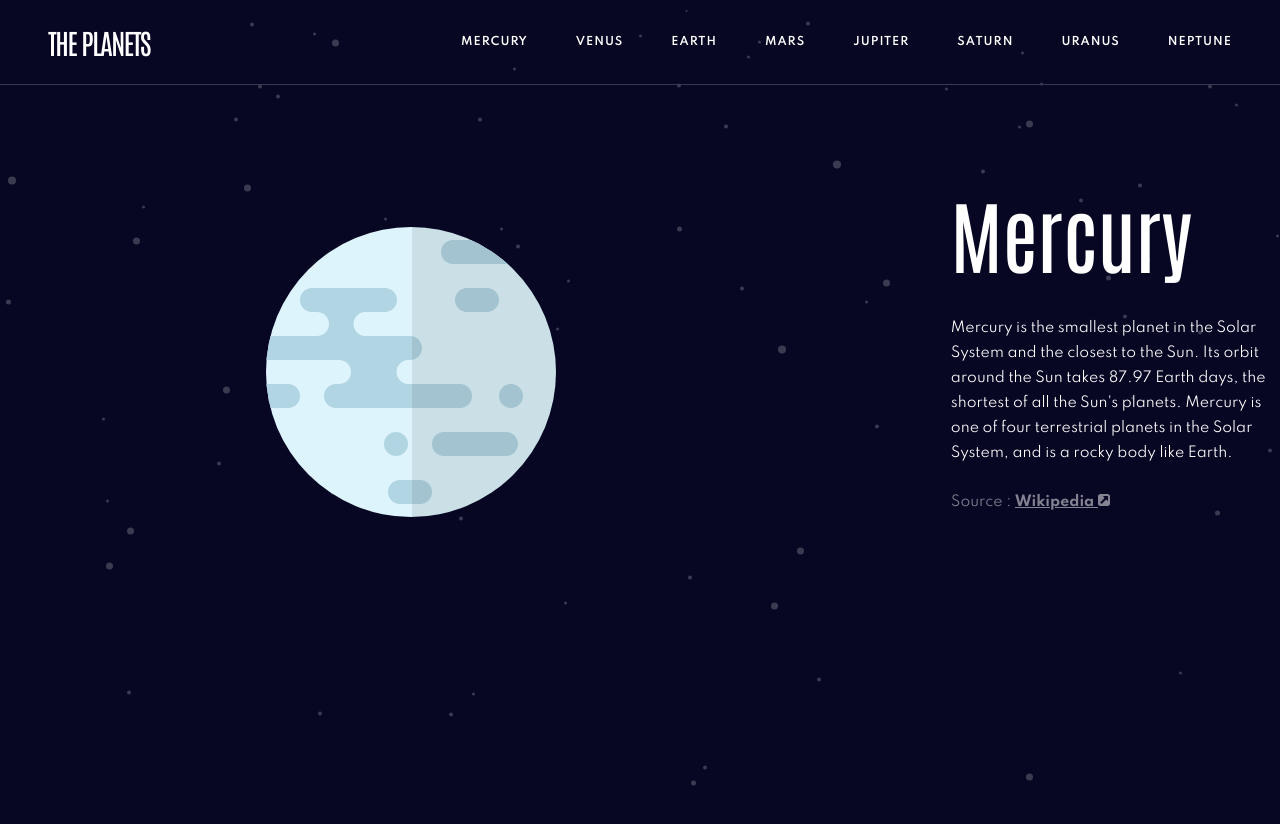
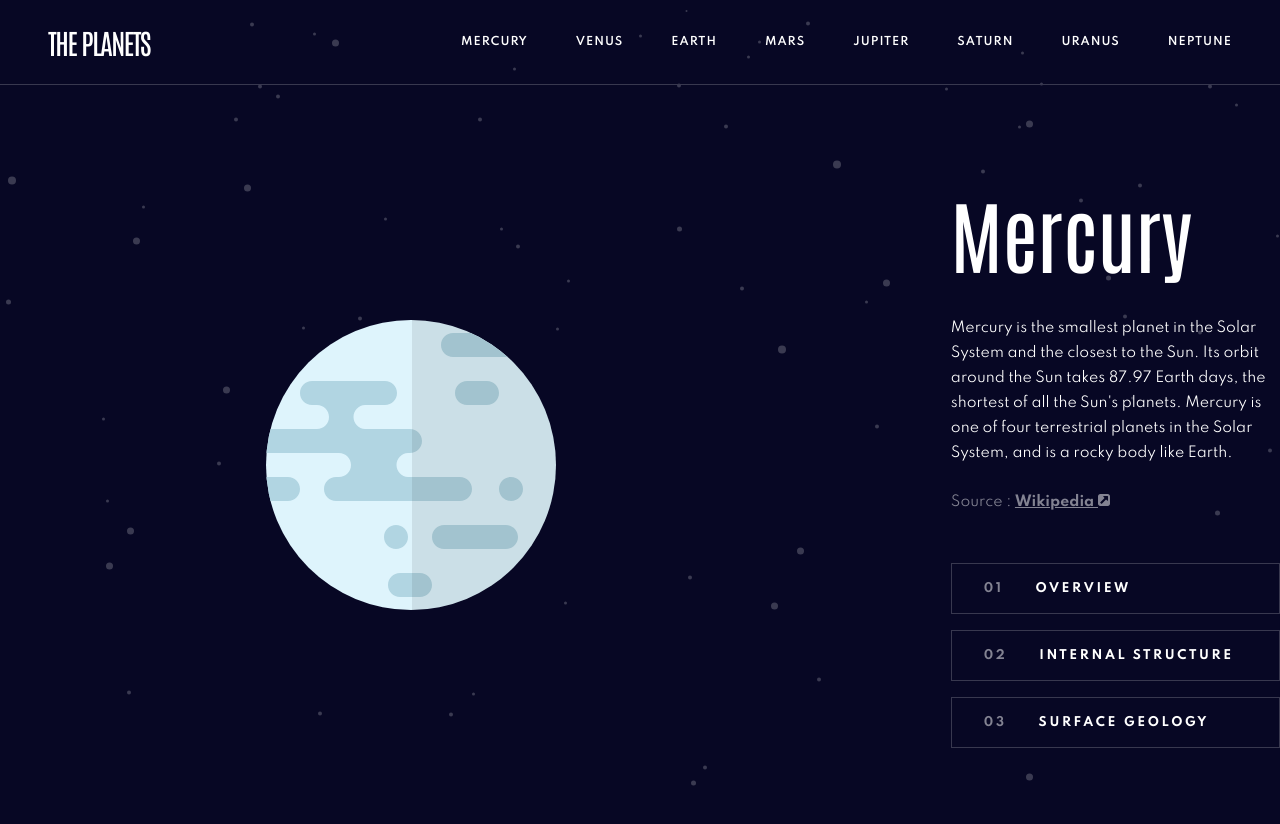
Before and after one commit to Euuphi/planet-facts, a React (Create React App) app: page / in a window 1280 px wide. Shown: the top 824 px of the page. Before the commit the page ends 800 px from the top, so only its background shows below. Built offline with nearby package versions, Linux system fonts and the light colour scheme.

Commit message:
Add styled ButtonSection for future state control

```diff
--- /dev/null
+++ b/src/components/ButtonsSection.js
@@ -0,0 +1,69 @@
+import React from "react";
+import styled from "styled-components";
+// Themes
+import colors from "styles/colors";
+// Components
+import { H3 } from "./Headings";
+
+const Button = styled.button`
+    background-color: ${colors.main};
+    border: 1px solid ${colors.shade};
+    color: #fff;
+    display: inline-block;
+    font-family: "Spartan";
+    font-size: 1.2rem;
+    font-weight: 700;
+    padding: 1.2rem 3.2rem;
+    text-align: left;
+    text-transform: uppercase;
+    width: 100%;
+
+    &:hover {
+        background-color: #313148;
+    }
+
+    &:focus {
+        background-color: ${colors.mercury};
+        border-color: ${colors.mercury};
+
+        & span {
+            color: #a0cedd;
+        }
+    }
+
+    & span {
+        color: ${colors.grey};
+        padding-right: 3.2rem;
+    }
+
+    & ${H3} {
+        display: inline-block;
+    }
+`;
+
+const FlexContainer = styled.div`
+    display: flex;
+    flex-direction: column;
+    gap: 1.6rem;
+`;
+
+const ButtonsSection = () => {
+    return (
+        <FlexContainer>
+            <Button>
+                <H3 as="span">01</H3>
+                <H3>Overview</H3>
+            </Button>
+            <Button>
+                <H3 as="span">02</H3>
+                <H3>Internal Structure</H3>
+            </Button>
+            <Button>
+                <H3 as="span">03</H3>
+                <H3>Surface Geology</H3>
+            </Button>
+        </FlexContainer>
+    );
+};
+
+export default ButtonsSection;
--- a/src/components/PlanetDescription.js
+++ b/src/components/PlanetDescription.js
@@ -7,6 +7,7 @@ import mercury from "images/planets/mercury/planet-mercury.svg";
 import sourceIcon from "images/icon-source.svg";
 // Components
 import { H1 } from "./Headings";
+import ButtonsSection from "./ButtonsSection";
 
 const Grid = styled.div`
     display: grid;
@@ -71,6 +72,7 @@ const PlanetDescription = () => {
                         Wikipedia <img src={sourceIcon} alt="Icon" />
                     </Link>
                 </Source>
+                <ButtonsSection />
             </PlanetDescriptionBox>
         </Grid>
     );
```
